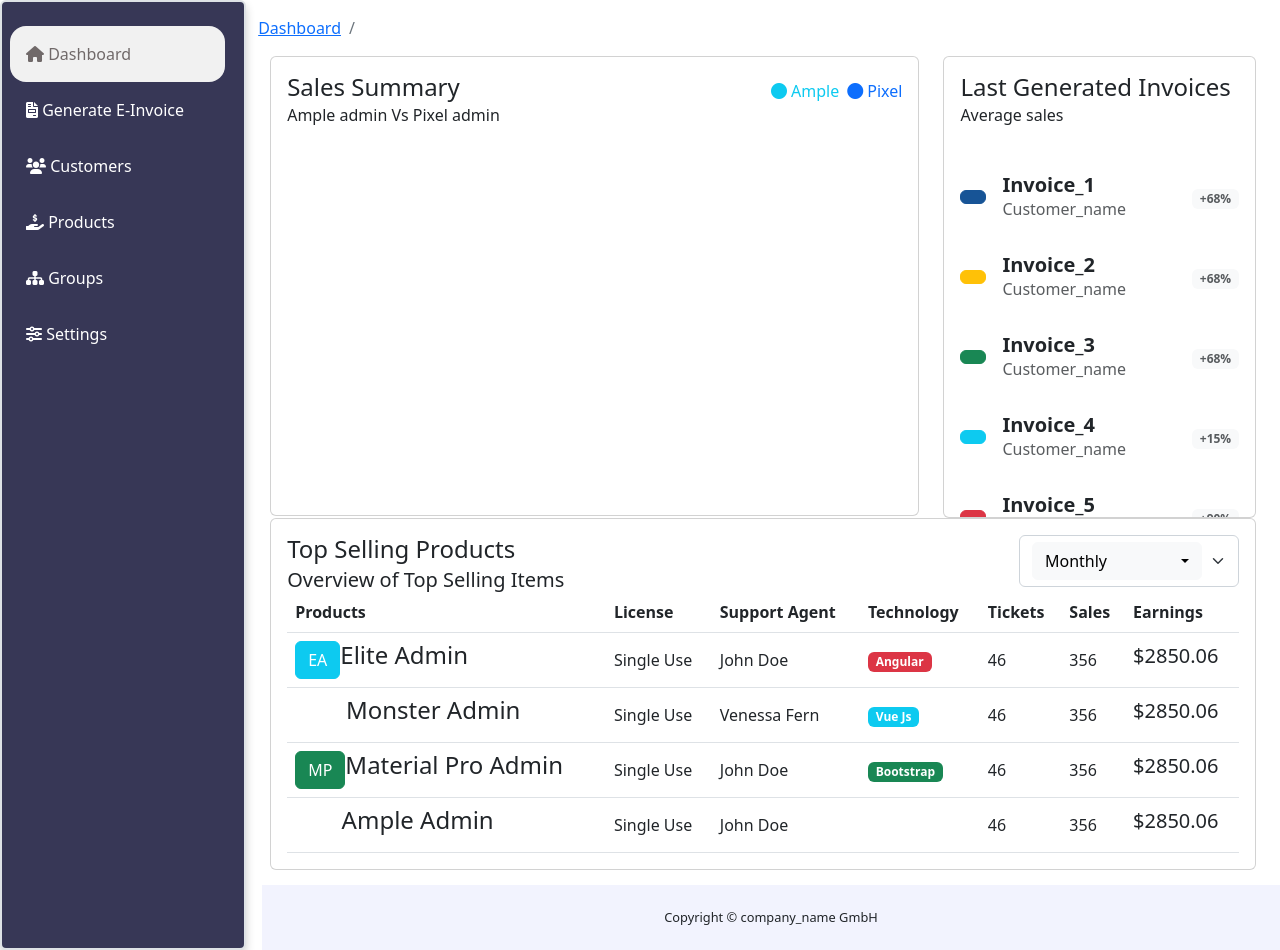
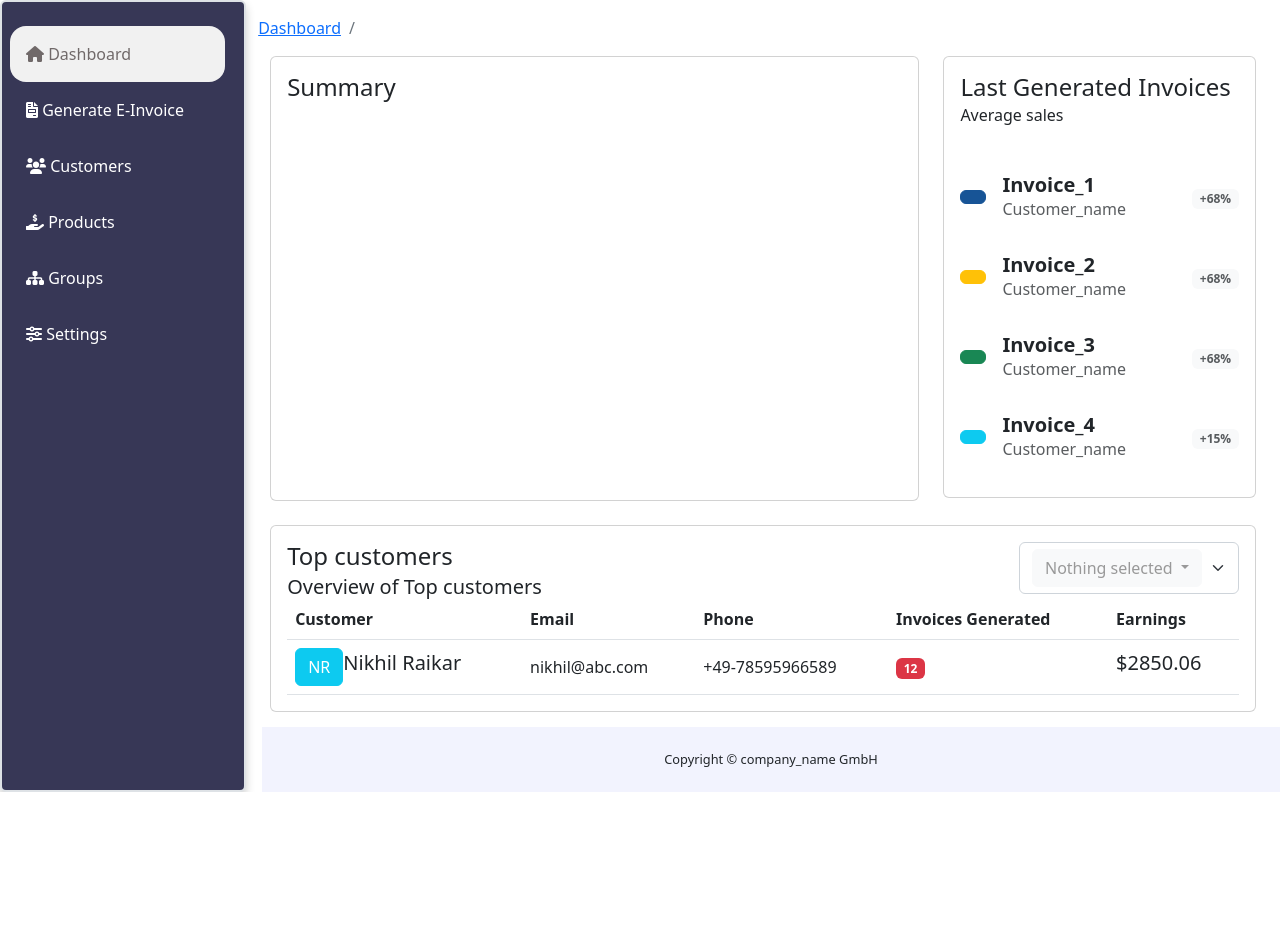
Before and after one commit to NikhilRaikar17/e-invoice, a Flask app: page /dashboard in a window 1280 px wide. Shown: the part 60-1010 px from the top of the page. After the commit the page ends 852 px from the top, so only its background shows below. Run offline with Flask 2, Linux system fonts and the light colour scheme; a user stored in the database is signed in; some libraries are stand-ins or nearby versions.

Commit message:
updated dashboard

```diff
--- a/e_invoice/templates/dashboard.html
+++ b/e_invoice/templates/dashboard.html
@@ -11,17 +11,8 @@
                             <div class="card-body">
                                 <div class="d-md-flex align-items-center">
                                     <div>
-                                        <h4 class="card-title">Sales Summary</h4>
-                                        <h6 class="card-subtitle">Ample admin Vs Pixel admin</h6>
-                                    </div>
+                                        <h4 class="card-title">Summary</h4>
 
-                                    <div class="ms-auto d-flex no-block align-items-center">
-                                        <ul class="list-inline dl d-flex align-items-center m-r-15 m-b-0">
-                                            <li class="list-inline-item d-flex align-items-center text-info"><i class="fa fa-circle font-10 me-1"></i> Ample
-                                            </li>
-                                            <li class="list-inline-item d-flex align-items-center text-primary"><i class="fa fa-circle font-10 me-1"></i> Pixel
-                                            </li>
-                                        </ul>
                                     </div>
                                 </div>
 
@@ -34,7 +25,7 @@
 
                     <div class="col-lg-4">
                         <div class="card">
-                            <div class="card-body" style="height: 460px;overflow-y:scroll;">
+                            <div class="card-body" style="height: 440px;overflow-y:scroll;">
                                 <h4 class="card-title">Last Generated Invoices</h4>
                                 <h6 class="card-subtitle">Average sales</h6>
                                 <div class="mt-5 pb-3 d-flex align-items-center">
@@ -103,7 +94,7 @@
                     </div>
                 </div>
 
-                <div class="row">
+                <div class="row mt-4">
                     <!-- column -->
                     <div class="col-12">
                         <div class="card">
@@ -111,16 +102,13 @@
                                 <!-- title -->
                                 <div class="d-md-flex">
                                     <div>
-                                        <h4 class="card-title">Top Selling Products</h4>
-                                        <h5 class="card-subtitle">Overview of Top Selling Items</h5>
+                                        <h4 class="card-title">Top customers</h4>
+                                        <h5 class="card-subtitle">Overview of Top customers</h5>
                                     </div>
                                     <div class="ms-auto">
                                         <div class="dl">
                                             <select class="form-select shadow-none">
-                                                <option value="0" selected>Monthly</option>
-                                                <option value="1">Daily</option>
-                                                <option value="2">Weekly</option>
-                                                <option value="3">Yearly</option>
+
                                             </select>
                                         </div>
                                     </div>
@@ -130,12 +118,10 @@
                                     <table class="table mb-0 table-hover align-middle text-nowrap">
                                         <thead>
                                             <tr>
-                                                <th class="border-top-0">Products</th>
-                                                <th class="border-top-0">License</th>
-                                                <th class="border-top-0">Support Agent</th>
-                                                <th class="border-top-0">Technology</th>
-                                                <th class="border-top-0">Tickets</th>
-                                                <th class="border-top-0">Sales</th>
+                                                <th class="border-top-0">Customer</th>
+                                                <th class="border-top-0">Email</th>
+                                                <th class="border-top-0">Phone</th>
+                                                <th class="border-top-0">Invoices Generated</th>
                                                 <th class="border-top-0">Earnings</th>
                                             </tr>
                                         </thead>
@@ -143,91 +129,24 @@
                                             <tr>
                                                 <td>
                                                     <div class="d-flex align-items-center">
-                                                        <div class="m-r-10"><a
-                                                                class="btn btn-circle d-flex btn-info text-white">EA</a>
+                                                        <div class="m-r-10">
+                                                            <a class="btn btn-circle btn-info text-white">NR</a>
                                                         </div>
                                                         <div class="">
-                                                            <h4 class="m-b-0 font-16">Elite Admin</h4>
+                                                            <h5 class="m-b-0">Nikhil Raikar</h5>
                                                         </div>
                                                     </div>
                                                 </td>
-                                                <td>Single Use</td>
-                                                <td>John Doe</td>
+                                                <td>nikhil@abc.com</td>
+                                                <td class="align-items-center">+49-78595966589</td>
                                                 <td>
-                                                    <label class="badge bg-danger">Angular</label>
+                                                    <label class=" align-items-center badge bg-danger">12</label>
                                                 </td>
-                                                <td>46</td>
-                                                <td>356</td>
                                                 <td>
                                                     <h5 class="m-b-0">$2850.06</h5>
                                                 </td>
                                             </tr>
-                                            <tr>
-                                                <td>
-                                                    <div class="d-flex align-items-center">
-                                                        <div class="m-r-10"><a
-                                                                class="btn btn-circle d-flex btn-orange text-white">MA</a>
-                                                        </div>
-                                                        <div class="">
-                                                            <h4 class="m-b-0 font-16">Monster Admin</h4>
-                                                        </div>
-                                                    </div>
-                                                </td>
-                                                <td>Single Use</td>
-                                                <td>Venessa Fern</td>
-                                                <td>
-                                                    <label class="badge bg-info">Vue Js</label>
-                                                </td>
-                                                <td>46</td>
-                                                <td>356</td>
-                                                <td>
-                                                    <h5 class="m-b-0">$2850.06</h5>
-                                                </td>
-                                            </tr>
-                                            <tr>
-                                                <td>
-                                                    <div class="d-flex align-items-center">
-                                                        <div class="m-r-10"><a
-                                                                class="btn btn-circle d-flex btn-success text-white">MP</a>
-                                                        </div>
-                                                        <div class="">
-                                                            <h4 class="m-b-0 font-16">Material Pro Admin</h4>
-                                                        </div>
-                                                    </div>
-                                                </td>
-                                                <td>Single Use</td>
-                                                <td>John Doe</td>
-                                                <td>
-                                                    <label class="badge bg-success">Bootstrap</label>
-                                                </td>
-                                                <td>46</td>
-                                                <td>356</td>
-                                                <td>
-                                                    <h5 class="m-b-0">$2850.06</h5>
-                                                </td>
-                                            </tr>
-                                            <tr>
-                                                <td>
-                                                    <div class="d-flex align-items-center">
-                                                        <div class="m-r-10"><a
-                                                                class="btn btn-circle d-flex btn-purple text-white">AA</a>
-                                                        </div>
-                                                        <div class="">
-                                                            <h4 class="m-b-0 font-16">Ample Admin</h4>
-                                                        </div>
-                                                    </div>
-                                                </td>
-                                                <td>Single Use</td>
-                                                <td>John Doe</td>
-                                                <td>
-                                                    <label class="badge bg-purple">React</label>
-                                                </td>
-                                                <td>46</td>
-                                                <td>356</td>
-                                                <td>
-                                                    <h5 class="m-b-0">$2850.06</h5>
-                                                </td>
-                                            </tr>
+
                                         </tbody>
                                     </table>
                                 </div>
```
